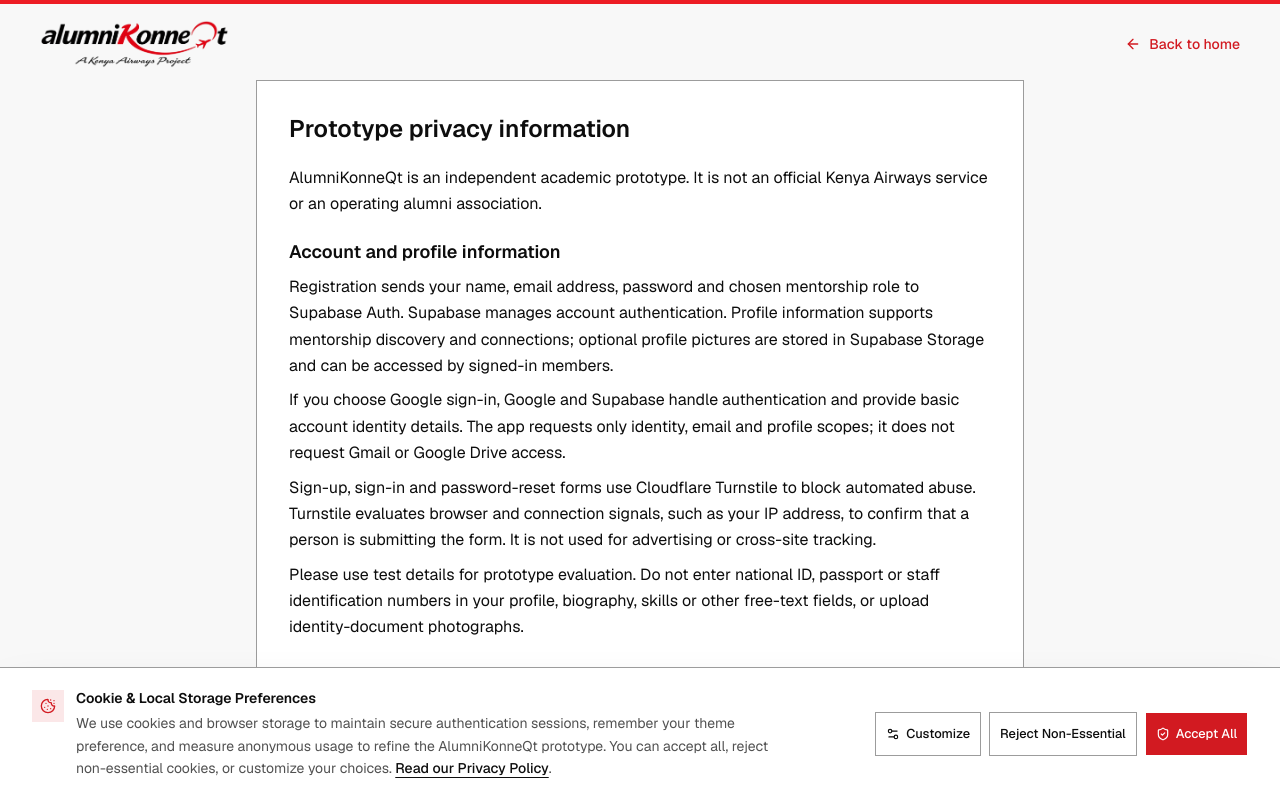
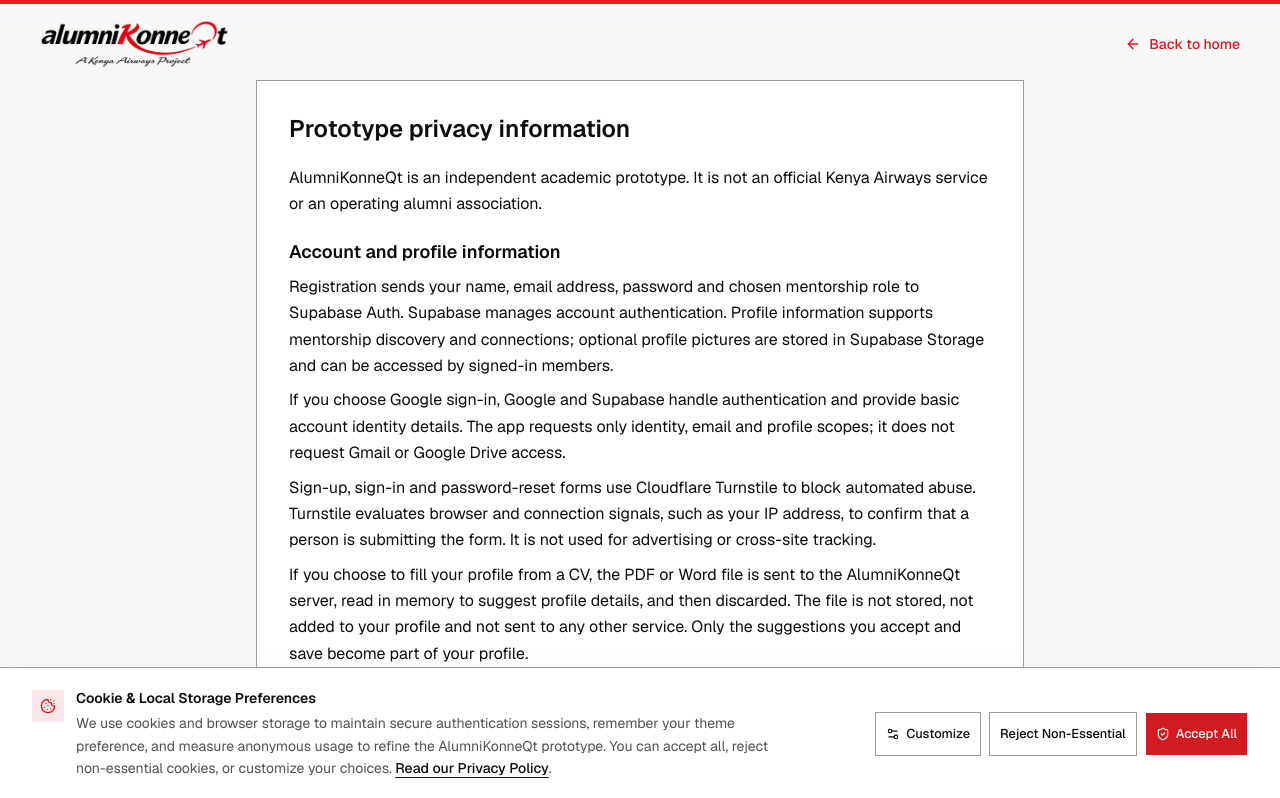
Before and after one commit to OmarMohammedSiddique/alumniconnect, a Next.js app: page /privacy in a window 1280 px wide. Shown: the top 798 px of the page. Built offline with nearby package versions, Linux system fonts and the light colour scheme.

Commit message:
📝 docs: explain CV processing in the privacy information (#108)

```diff
--- a/app/(auth)/privacy/page.tsx
+++ b/app/(auth)/privacy/page.tsx
@@ -12,6 +12,7 @@ export default function PrivacyPage() {
       <p>Registration sends your name, email address, password and chosen mentorship role to Supabase Auth. Supabase manages account authentication. Profile information supports mentorship discovery and connections; optional profile pictures are stored in Supabase Storage and can be accessed by signed-in members.</p>
       <p>If you choose Google sign-in, Google and Supabase handle authentication and provide basic account identity details. The app requests only identity, email and profile scopes; it does not request Gmail or Google Drive access.</p>
       <p>Sign-up, sign-in and password-reset forms use Cloudflare Turnstile to block automated abuse. Turnstile evaluates browser and connection signals, such as your IP address, to confirm that a person is submitting the form. It is not used for advertising or cross-site tracking.</p>
+      <p>If you choose to fill your profile from a CV, the PDF or Word file is sent to the AlumniKonneQt server, read in memory to suggest profile details, and then discarded. The file is not stored, not added to your profile and not sent to any other service. Only the suggestions you accept and save become part of your profile.</p>
       <p>Please use test details for prototype evaluation. Do not enter national ID, passport or staff identification numbers in your profile, biography, skills or other free-text fields, or upload identity-document photographs.</p>
     </section>
     <section className="grid gap-2">
```
